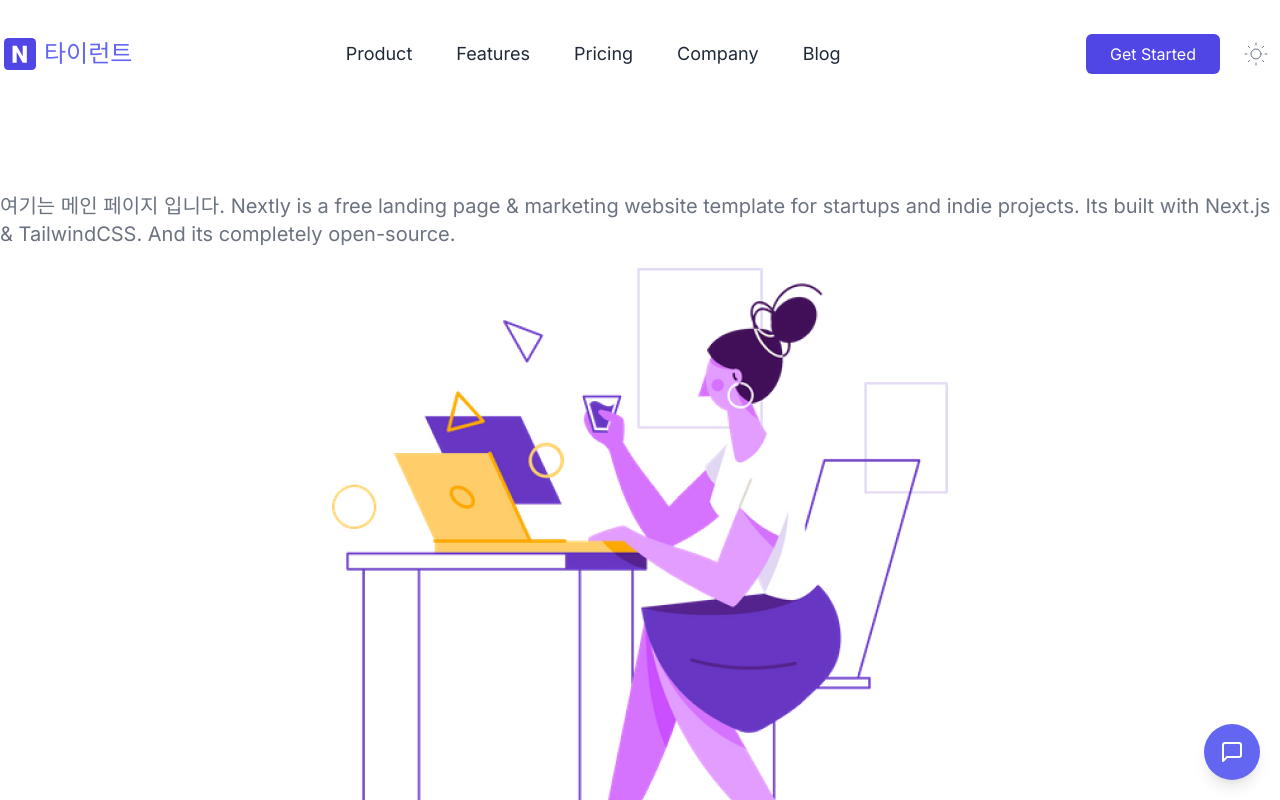
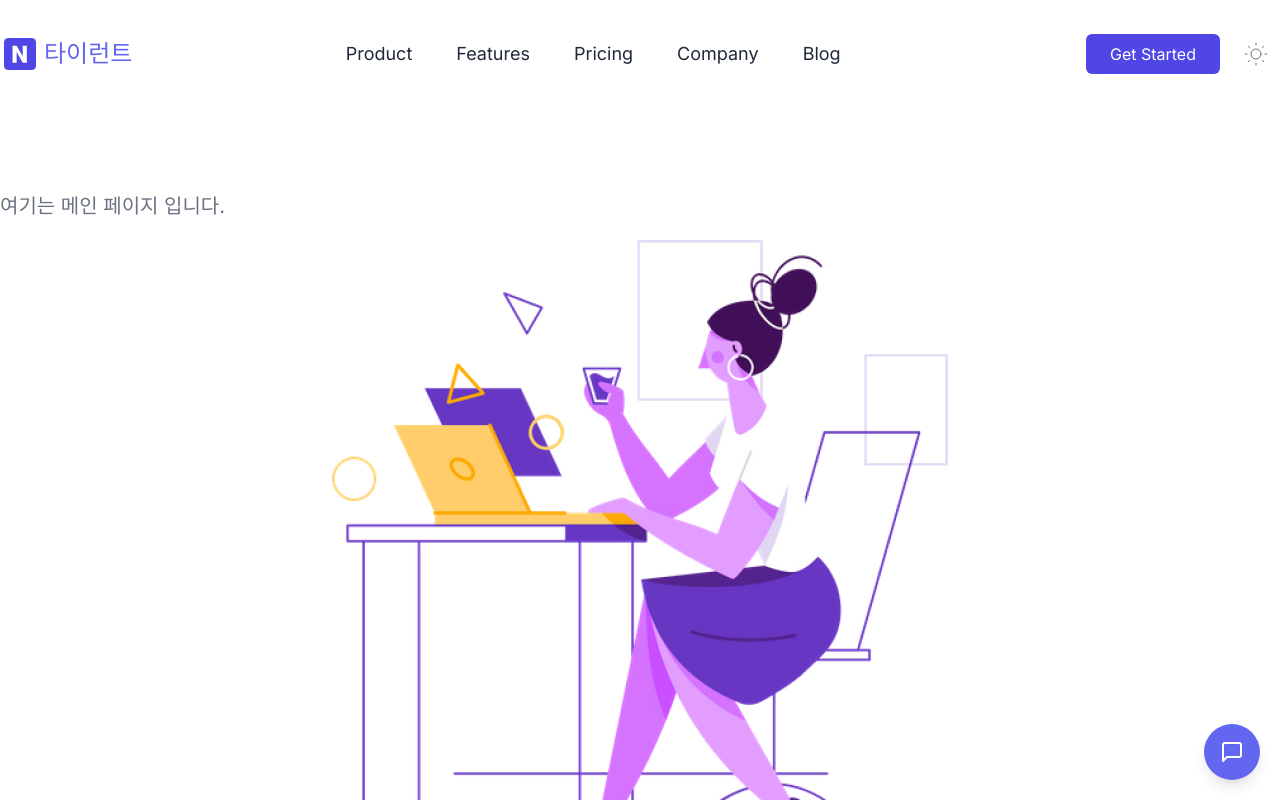
Before and after one commit to wywyreuwkd/TyrantHomepageDev, a Next.js app: page / in a window 1280 px wide. Shown: the top 800 px of the page. Built offline with nearby package versions, Linux system fonts and the light colour scheme.

Commit message:
no message

```diff
--- a/src/main/Main.tsx
+++ b/src/main/Main.tsx
@@ -10,9 +10,6 @@ export const Main = () => {
           <div className="max-w-2xl mb-8">
             <p className="py-5 text-xl leading-normal text-gray-500 lg:text-xl xl:text-2xl dark:text-gray-300">
               여기는 메인 페이지 입니다.
-              Nextly is a free landing page & marketing website
-              template for startups and indie projects. Its built with
-              Next.js & TailwindCSS. And its completely open-source.
             </p>
           </div>
         </div>
```
